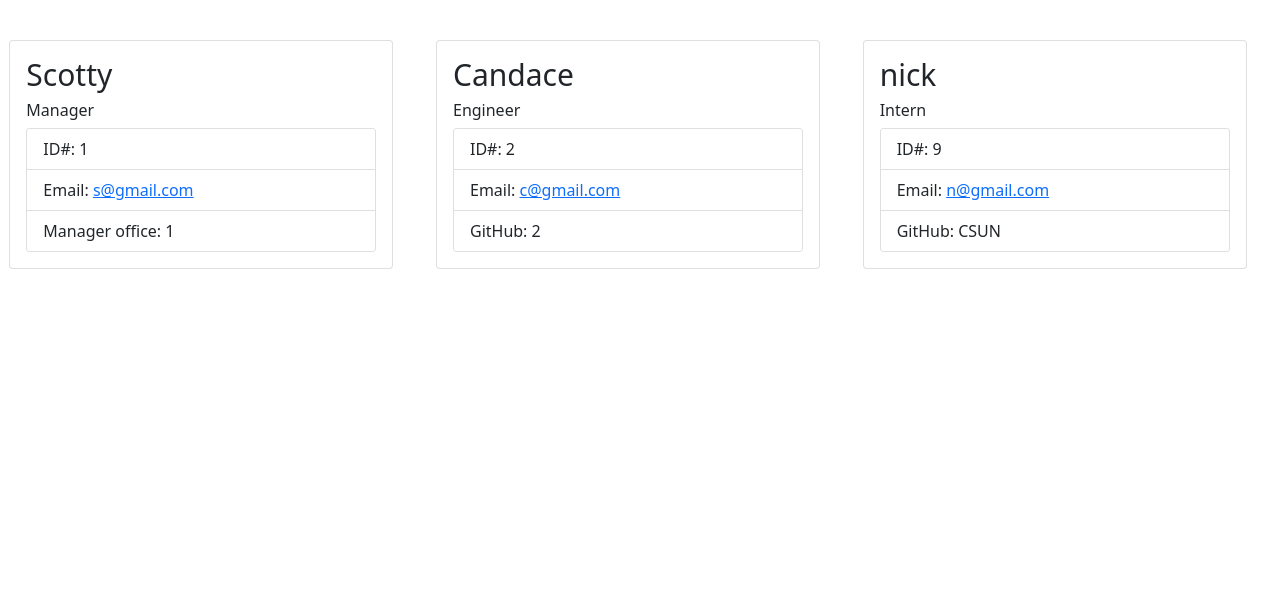
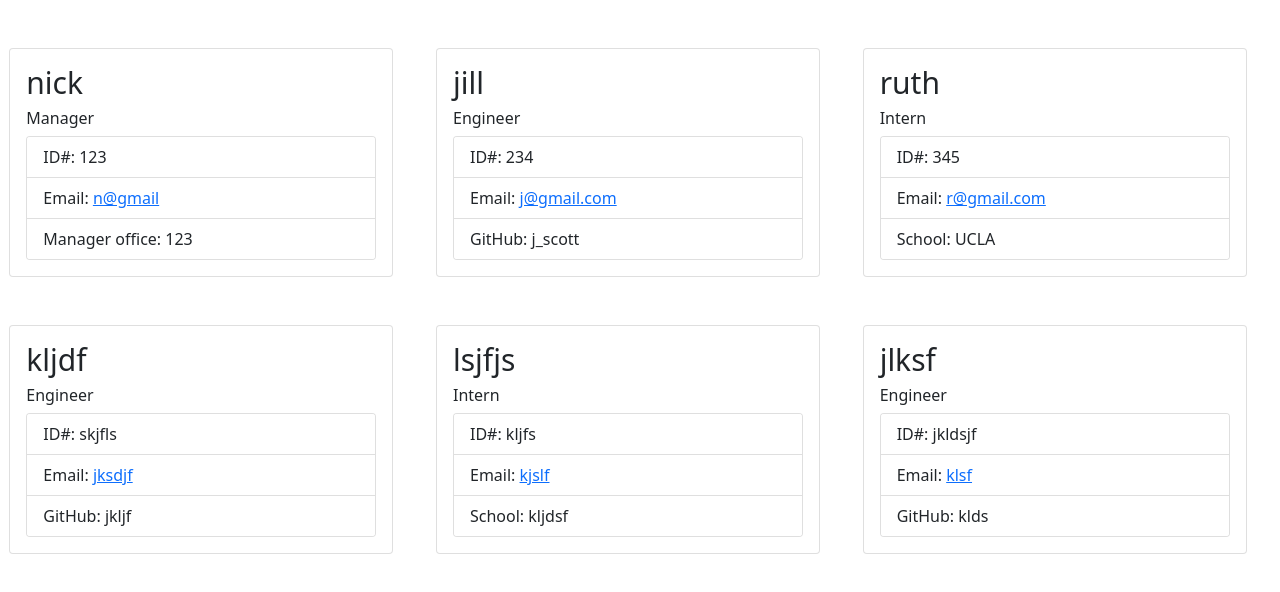
Before and after one commit to Kasdjono/engineering-team-generator, a website: page gen_html/index.html in a window 1280 px wide. Shown: the part 104-696 px from the top of the page. Drawn offline with nearby package versions, Linux system fonts and the light colour scheme.

Commit message:
updated readme.md file

```diff
--- a/gen_html/index.html
+++ b/gen_html/index.html
@@ -14,7 +14,7 @@
 
 <body>
 
-    <header class="mb-5">
+    <header class="mb-2">
         <h1 class="main-header">My Team</h1>
     </header>
 
@@ -22,47 +22,93 @@
         <section class="row justify-content-around">
 
 
-        <div class="col-12 col-sm-6 col-lg-4 mt-0 p-0">
+        <div class="col-12 col-sm-6 col-lg-4 mt-5 p-0">
             <div class="card mx-auto" style="width: 24rem;">
                 <div class="card-body">
-                    <h5 class="card-title">Scotty</h5>
+                    <h5 class="card-title">nick</h5>
                     <h6 class="job-title">Manager</h6>
                     <div class="card w-98">
                         <ul class="list-group list-group-flush">
-                            <li class="list-group-item">ID#: 1</li>
-                            <li class="list-group-item">Email: <a href="email:s@gmail.com">s@gmail.com</a></li>
-                            <li class="list-group-item">Manager office: 1</a></li>
+                            <li class="list-group-item">ID#: 123</li>
+                            <li class="list-group-item">Email: <a href="n@gmail">n@gmail</a></li>
+                            <li class="list-group-item">Manager office: 123</a></li>
                         </ul>
                     </div>
                 </div>
             </div>
         </div>
-        <div class="col-12 col-sm-6 col-lg-4 mt-0 p-0">
+        <div class="col-12 col-sm-6 col-lg-4 mt-5 p-0">
             <div class="card mx-auto" style="width: 24rem;">
                 <div class="card-body">
-                    <h5 class="card-title">Candace</h5>
+                    <h5 class="card-title">jill</h5>
                     <h6 class="job-title">Engineer</h6>
                     <div class="card w-98">
                         <ul class="list-group list-group-flush">
-                            <li class="list-group-item">ID#: 2</li>
-                            <li class="list-group-item">Email: <a href="email:c@gmail.com">c@gmail.com</a></li>
-                            <li class="list-group-item">GitHub: 2</li>
+                            <li class="list-group-item">ID#: 234</li>
+                            <li class="list-group-item">Email: <a href="j@gmail.com">j@gmail.com</a></li>
+                            <li class="list-group-item">GitHub: j_scott</li>
                         </ul>
                     </div>
                 </div>
             </div>
         </div>
-        <div class="col-12 col-sm-6 col-lg-4 mt-0 p-0">
+        <div class="col-12 col-sm-6 col-lg-4 mt-5 p-0">
             <div class="card mx-auto" style="width: 24rem;">
                 <div class="card-body">
-                    <h5 class="card-title">nick</h5>
+                    <h5 class="card-title">ruth</h5>
                     <h6 class="job-title">Intern</h6>
                     <div class="card w-98">
                         <ul class="list-group list-group-flush">
-                            <li class="list-group-item">ID#: 9</li>
-                            <li class="list-group-item">Email: <a href="email:n@gmail.com">n@gmail.com</a>
+                            <li class="list-group-item">ID#: 345</li>
+                            <li class="list-group-item">Email: <a href="r@gmail.com">r@gmail.com</a>
                             </li>
-                            <li class="list-group-item">GitHub: CSUN</li>
+                            <li class="list-group-item">School: UCLA</li>
+                        </ul>
+                    </div>
+                </div>
+            </div>
+        </div>
+        <div class="col-12 col-sm-6 col-lg-4 mt-5 p-0">
+            <div class="card mx-auto" style="width: 24rem;">
+                <div class="card-body">
+                    <h5 class="card-title">kljdf</h5>
+                    <h6 class="job-title">Engineer</h6>
+                    <div class="card w-98">
+                        <ul class="list-group list-group-flush">
+                            <li class="list-group-item">ID#: skjfls</li>
+                            <li class="list-group-item">Email: <a href="jksdjf">jksdjf</a></li>
+                            <li class="list-group-item">GitHub: jkljf</li>
+                        </ul>
+                    </div>
+                </div>
+            </div>
+        </div>
+        <div class="col-12 col-sm-6 col-lg-4 mt-5 p-0">
+            <div class="card mx-auto" style="width: 24rem;">
+                <div class="card-body">
+                    <h5 class="card-title">lsjfjs</h5>
+                    <h6 class="job-title">Intern</h6>
+                    <div class="card w-98">
+                        <ul class="list-group list-group-flush">
+                            <li class="list-group-item">ID#: kljfs</li>
+                            <li class="list-group-item">Email: <a href="kjslf">kjslf</a>
+                            </li>
+                            <li class="list-group-item">School: kljdsf</li>
+                        </ul>
+                    </div>
+                </div>
+            </div>
+        </div>
+        <div class="col-12 col-sm-6 col-lg-4 mt-5 p-0">
+            <div class="card mx-auto" style="width: 24rem;">
+                <div class="card-body">
+                    <h5 class="card-title">jlksf</h5>
+                    <h6 class="job-title">Engineer</h6>
+                    <div class="card w-98">
+                        <ul class="list-group list-group-flush">
+                            <li class="list-group-item">ID#: jkldsjf</li>
+                            <li class="list-group-item">Email: <a href="klsf">klsf</a></li>
+                            <li class="list-group-item">GitHub: klds</li>
                         </ul>
                     </div>
                 </div>
--- a/index.js
+++ b/index.js
@@ -81,7 +81,7 @@ const newEngineer = () => {
       },
       {
         type: "input",
-        message: "Enter the office number of the engineer?",
+        message: "Enter github username of the engineer?",
         name: "github",
       },
       {
@@ -149,10 +149,10 @@ const newIntern = () => {
       teamArray.push(intern);
       console.log(intern);
 
-      if (internInput.role === 'Engineer') {
+      if (internInput.newEntry === 'Engineer') {
         newEngineer()
       }
-      else if (internInput.role === 'Intern') {
+      else if (internInput.newEntry === 'Intern') {
         newIntern()
       }
       else {
```
Also changed, not shown: gen_html/index-setup.html (+57 -4 lines), src/generateHtml.js (+8 -8 lines), README.md, images/image-2.png (added).
